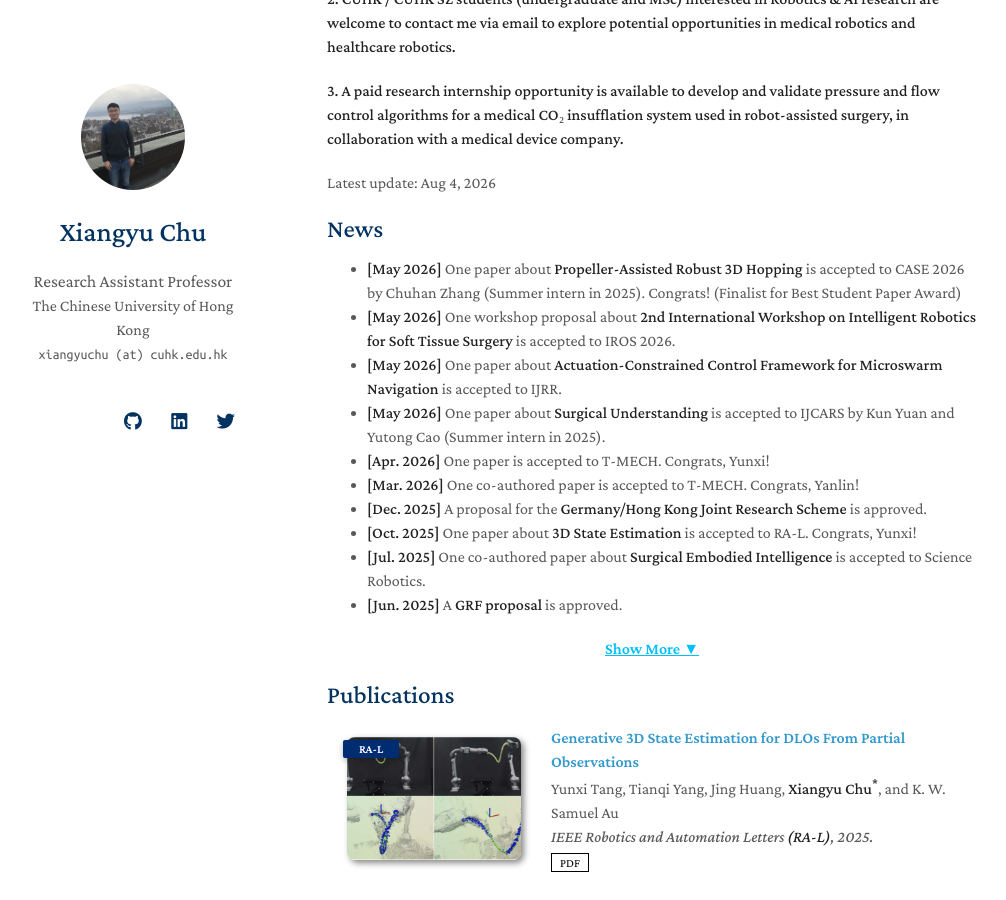
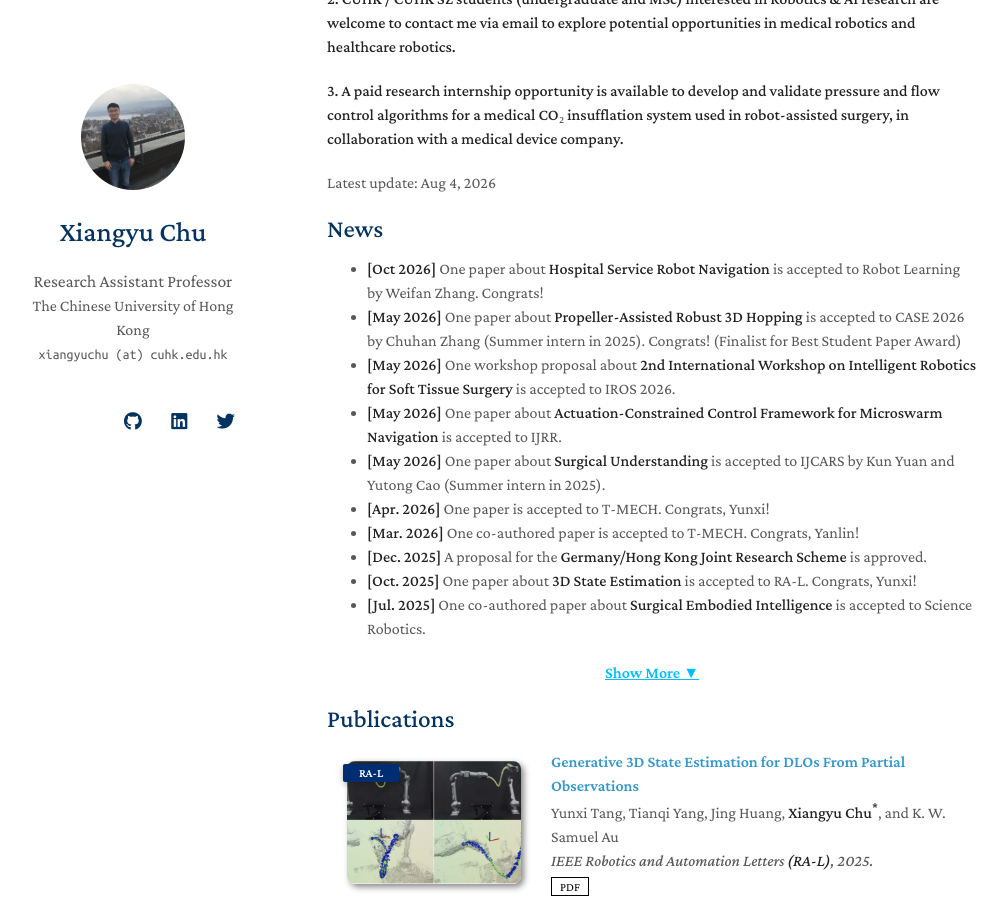
Before and after one commit to xiangyuchu03/xiangyuchu03.github.io, a Jekyll site: the page built from index.md, in a window 1280 px wide and 900 px high, scrolled down 566 px. Shown: the whole window, without its empty margins (143-1149 px from the left). Built offline with Jekyll 4.4.1, drawn with Linux system fonts in a browser that asks for light colours; nearby versions of some CDN libraries; a style sheet for code colours, icons or effects is not loaded; our own code applies the rules of GitHub Pages for plain Markdown files.

Commit message:
Update index.md

```diff
--- a/index.md
+++ b/index.md
@@ -18,6 +18,7 @@ Latest update: Aug 4, 2026
 
 ## News
 <ul id="news-list">
+    <li class="news-item"><strong>[Oct 2026]</strong> One paper about <strong> Hospital Service Robot Navigation </strong> is accepted to Robot Learning by Weifan Zhang. Congrats! </li>
     <li class="news-item"><strong>[May 2026]</strong> One paper about <strong> Propeller-Assisted Robust 3D Hopping </strong> is accepted to CASE 2026 by Chuhan Zhang (Summer intern in 2025). Congrats! (Finalist for Best Student Paper Award) </li>
     <li class="news-item"><strong>[May 2026]</strong> One workshop proposal about <strong> 2nd International Workshop on Intelligent Robotics for Soft Tissue Surgery </strong> is accepted to IROS 2026.</li>
     <li class="news-item"><strong>[May 2026]</strong> One paper about <strong> Actuation-Constrained Control Framework for Microswarm Navigation </strong> is accepted to IJRR. </li>
```
